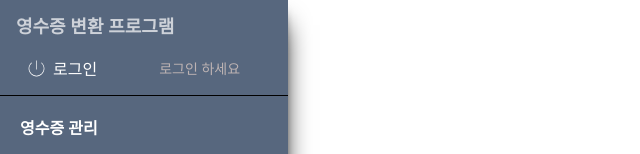
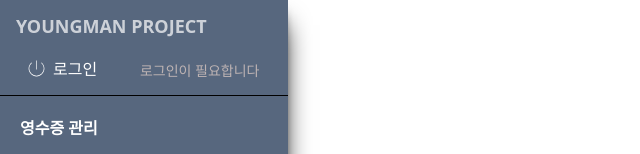
Before and after one commit to JisooOvO/DataAnalystProject-Frontend-YoungmanProject, a React (Create React App) app: page /mypage in a window 1280 px wide. Shown: the top 154 px of the page, without its empty margins (0-640 px from the left). Built offline with nearby package versions, Linux system fonts and the light colour scheme.

Commit message:
commit test

```diff
--- a/src/component/Header.js
+++ b/src/component/Header.js
@@ -93,20 +93,20 @@ const Header = () => {
               <h1
               onClick={(e)=>{handleNavigate(e,"/")}}
               className="pt-3 pl-4 h-[50%] w-full text-white text-lg font-bold hover:cursor-pointer hover:opacity-70">
-                  영수증 변환 프로그램
+                  YOUNGMAN PROJECT
               </h1>
-              <div className="h-[27%] w-full flex">
-                <button onClick={isLoggedIn ? handleLogoutButton : handleLoginButton} className="w-[50%] flex pt-2 pl-6">
+              <div className="h-[27%] w-full flex mt-2">
+                <button onClick={isLoggedIn ? handleLogoutButton : handleLoginButton} className="w-[50%] flex pl-6">
                   <PowerIcon />
                   <div className=" text-white text-base pl-1 pt-[1px]">
                     {isLoggedIn ? "로그아웃" : "로그인"}
                   </div>
                 </button>
-                <div className="w-[73%] text-[#bdb3b3] text-[14px] flex justify-center items-center pt-4 pr-2" >
+                <div className="w-[73%] text-[#bdb3b3] text-[14px] flex justify-center items-center mt-1 pr-2" >
                   {isLoggedIn ? (
                   <span className="text-center">{sessionStorage.getItem("username")}님 환영합니다</span>
                     ) : (
-                    '로그인 하세요'
+                    '로그인이 필요합니다'
                   )}
                 </div>
               </div>
```
